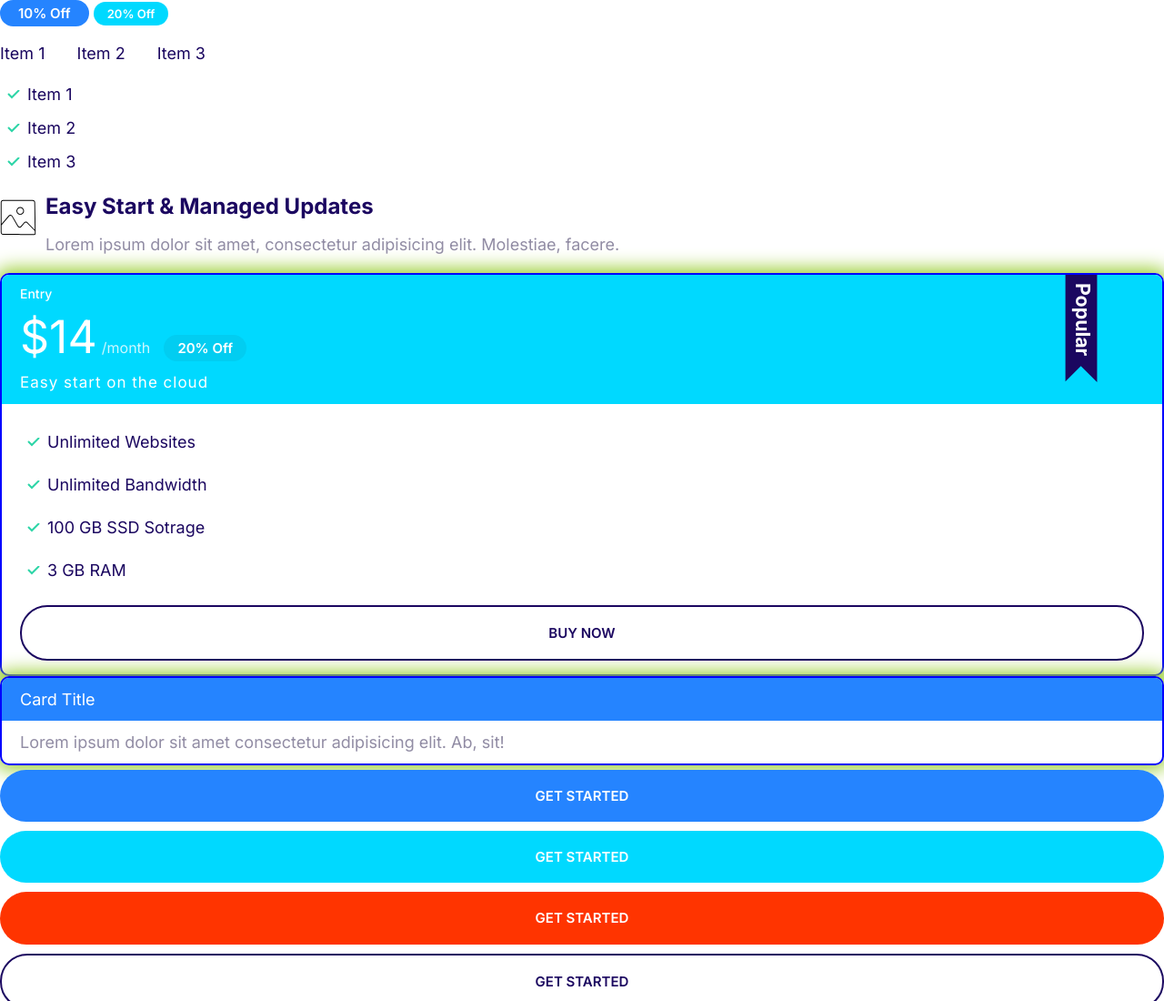
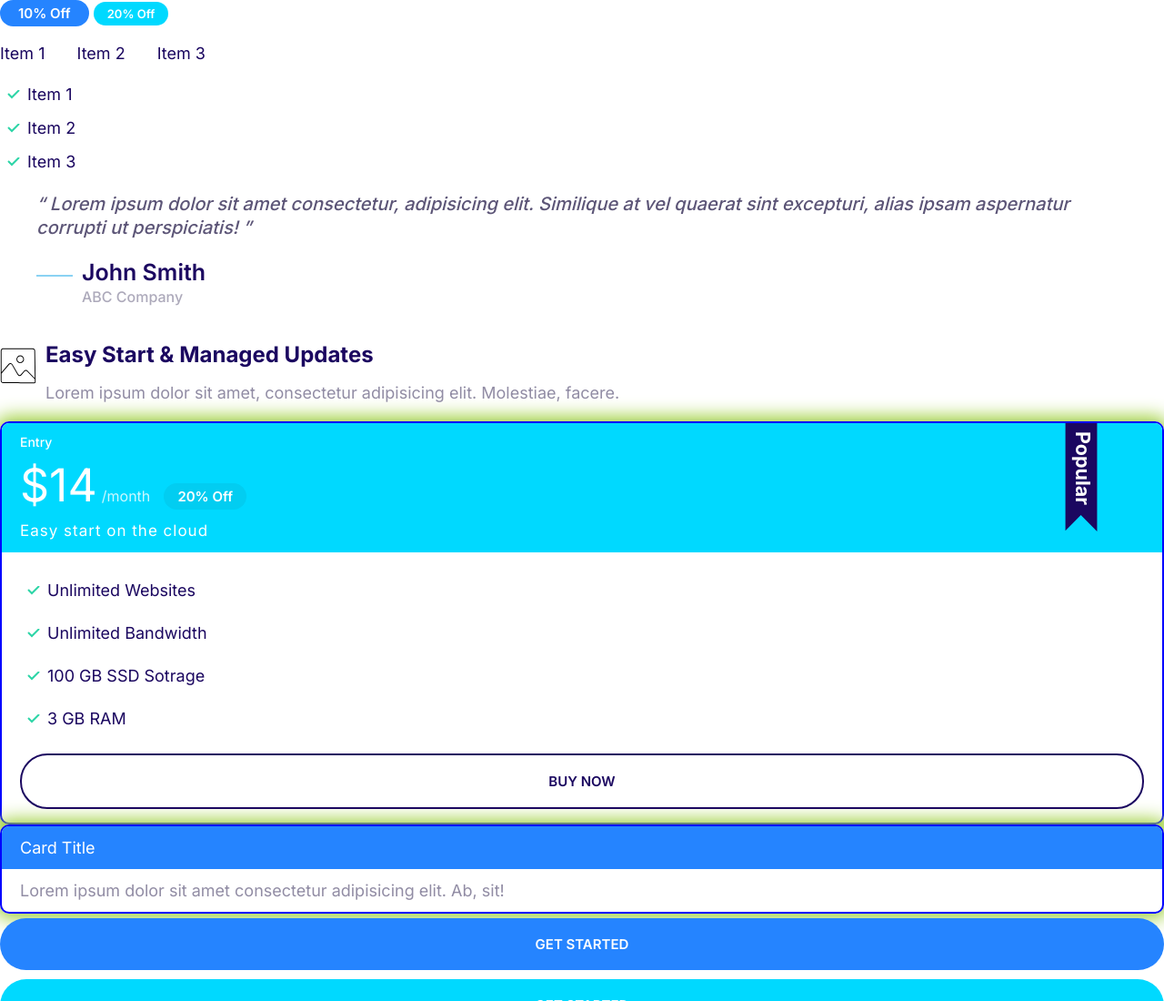
Before and after one commit to rua1hc/Html_Css_Moshify, a plain HTML site: page index.html in a window 1280 px wide. Shown: the top 1100 px of the page at 91% size. Drawn offline with Linux system fonts and the light colour scheme.

Commit message:
v21 add quotes comp

```diff
--- a/css/styles.css
+++ b/css/styles.css
@@ -4,6 +4,7 @@
     --color-accent: #ff3400;
     --color-heading: #1b0760;
     --color-body: #918ca4;
+    --color-body-darker: #5c5577;
     --color-border: #bbb;
     --border-radius: 30px;
 }
@@ -350,3 +351,46 @@ a {
 .media__title {
     margin-top: 0;
 }
+
+/* Quote */
+.quote {
+    font-size: 3rem;
+    font-weight: 500;
+    font-style: italic;
+    color: var(--color-body-darker);
+    line-height: 1.3;
+}
+.quote__text::before {
+    content: open-quote;
+}
+.quote__text::after {
+    content: close-quote;
+}
+.quote__author {
+    /* font-size: 3rem; */
+    font-weight: 600;
+    font-style: normal;
+    margin-bottom: 0;
+}
+.quote__org {
+    font-style: normal;
+    font-size: 2rem;
+    opacity: 0.5;
+}
+
+.quote__line {
+    position: relative;
+    bottom: 1rem;
+}
+
+@media screen and (min-width: 1024px) {
+    .quote {
+        font-size: 2rem;
+    }
+    .quote__author {
+        font-size: 2.5rem;
+    }
+    .quote__org {
+        font-size: 1.6rem;
+    }
+}
--- a/index.html
+++ b/index.html
@@ -32,6 +32,27 @@
             <li class="list__item">Item 3</li>
         </ul>
 
+        <blockquote class="quote">
+            <p class="quote__text">
+                Lorem ipsum dolor sit amet consectetur, adipisicing elit.
+                Similique at vel quaerat sint excepturi, alias ipsam aspernatur
+                corrupti ut perspiciatis!
+            </p>
+            <footer>
+                <div class="media">
+                    <div class="media__image">
+                        <svg class="icon icon--primary quote__line">
+                            <use xlink:href="/images/sprite.svg#line"></use>
+                        </svg>
+                    </div>
+                    <div class="media__body">
+                        <h3 class="media__title quote__author">John Smith</h3>
+                        <p class="quote__org">ABC Company</p>
+                    </div>
+                </div>
+            </footer>
+        </blockquote>
+
         <div class="media">
             <div class="media__image">
                 <svg class="icon icon--primary">
@@ -40,7 +61,7 @@
             </div>
             <div class="media__body">
                 <h3 class="media__title">Easy Start & Managed Updates</h3>
-                <p class="media__desc">
+                <p>
                     Lorem ipsum dolor sit amet, consectetur adipisicing elit.
                     Molestiae, facere.
                 </p>
```
Also changed, not shown: comps/media.html (added, +14 -0 lines), comps/quotes.html (added, +20 -0 lines), icons/chevron.svg (added), icons/clock.svg (added), icons/computer.svg (added), icons/easy.svg (added), icons/growth.svg (added), icons/line.svg (added), icons/logo.svg (added), icons/menu.svg (added), icons/quotes.svg (added), icons/search.svg (added), icons/settings.svg (added), icons/snap.svg (added), 1 more files.
